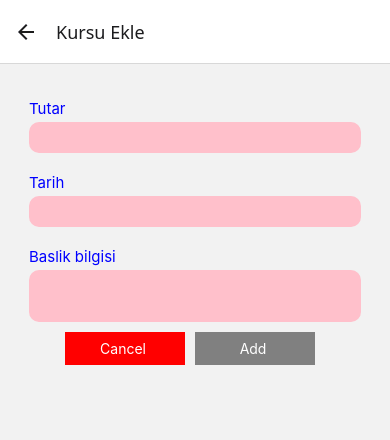
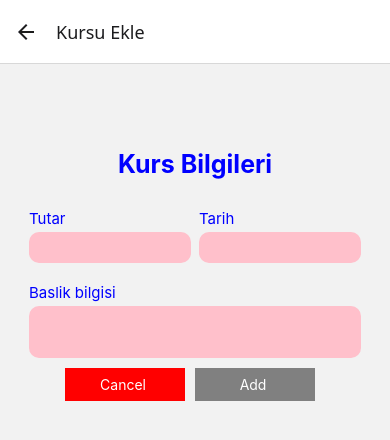
Before and after one commit to fudamuboy/Ogrenim-Icerim-App, a React Native app: screen /ManageCourse in a window 390 px wide. Shown: the top 440 px of the page. Built offline with nearby package versions, Linux system fonts and the light colour scheme.

Commit message:
updateoldu

```diff
--- a/components/CourseForm.js
+++ b/components/CourseForm.js
@@ -1,22 +1,44 @@
 import { StyleSheet, Text, View } from 'react-native'
-import React from 'react'
+import React, { useState } from 'react'
 import Input from './Input'
 
 export default function CourseForm() {
+    const [inputs, setInputs] = useState({
+        amount: '',
+        date: '',
+        description: ''
+    })
+    // console.log(inputs);
 
+    function inputChange(inputIdentifier, enteredValue) {
+        setInputs((currentInput) => {
+            return {
+                ...currentInput,
+                [inputIdentifier]: enteredValue
+            }
+        })
+    }
     return (
-        <View>
-            <Input label="Tutar"
+        <View style={styles.form}>
+            <Text style={styles.basligi}>Kurs Bilgileri</Text>
+            <View style={styles.priceAndDate}>
+                <Input
+                    style={styles.flexAll}
+                    label="Tutar"
                     textInputConfig={{
                         keyboardType: 'decimal-pad',
-                    onChangeText: () => { }
+                        onChangeText: () => { inputChange('amount') },
+                        value: inputs.amount
                     }} />
                 <Input label="Tarih"
+                    style={styles.flexAll}
                     textInputConfig={{
                         placeHolder: 'YYYY-MM-DD',
                         maxLength: 10,
                         onChangeText: () => { }
                     }} />
+            </View>
+
             <Input label="Baslik bilgisi"
                 textInputConfig={{
                     multiline: true,
@@ -27,6 +49,24 @@ export default function CourseForm() {
     )
 }
 
-const styles = StyleSheet.create({})
+const styles = StyleSheet.create({
+    priceAndDate: {
+        flexDirection: 'row',
+
+    },
+    flexAll: {
+        flex: 1,
+    },
+    form: {
+        marginTop: 40,
+    },
+    basligi: {
+        fontSize: 25,
+        fontWeight: 'bold',
+        textAlign: 'center',
+        color: 'blue',
+        marginVertical: 20,
+    },
+})
 // CourseForm contient input qui possede ceux ci sont envoye ds ManageCourse
 // KeyboardType decimal fait de sorte que le clavier devient numerique
--- a/components/Input.js
+++ b/components/Input.js
@@ -1,13 +1,13 @@
 import { StyleSheet, Text, TextInput, View } from 'react-native'
 import React from 'react'
 
-export default function Input({ label, textInputConfig }) {
+export default function Input({ label, textInputConfig, style }) {
     const inputStyles = [styles.inputText] // op trop compris sonra bakcam
     if (textInputConfig && textInputConfig.multiline) {
         inputStyles.push(styles.inputMultiline)
     }
     return (
-        <View style={styles.inputContainer}>
+        <View style={[styles.inputContainer, style]}>
             <Text style={styles.label}>{label}</Text>
             <TextInput style={styles.inputStyles} {...textInputConfig} />
         </View>
@@ -18,6 +18,7 @@ const styles = StyleSheet.create({
     inputContainer: {
         marginHorizontal: 4,
         marginVertical: 10,
+
     },
     label: {
         fontSize: 15,
@@ -29,7 +30,7 @@ const styles = StyleSheet.create({
         padding: 5,
         borderRadius: 10,
         fontSize: 18,
-        paddingHorizontal: 5,
+
     },
     inputMultiline: {
         minHeight: 100,
```
Lines whose indentation alone changed are shown as unchanged.
